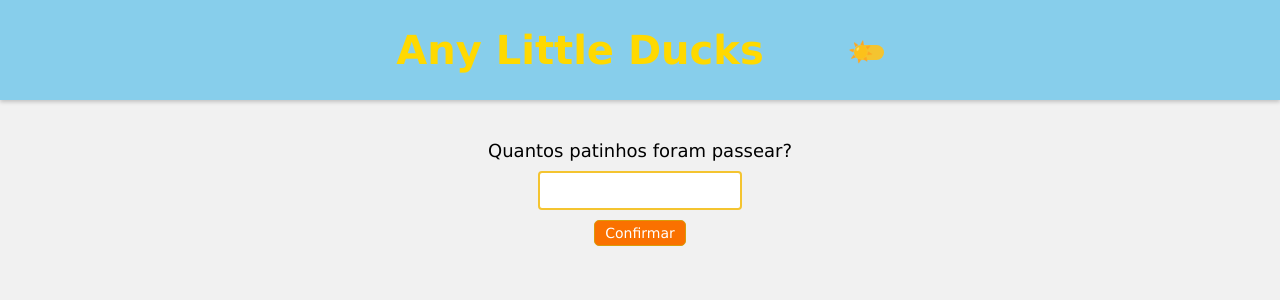
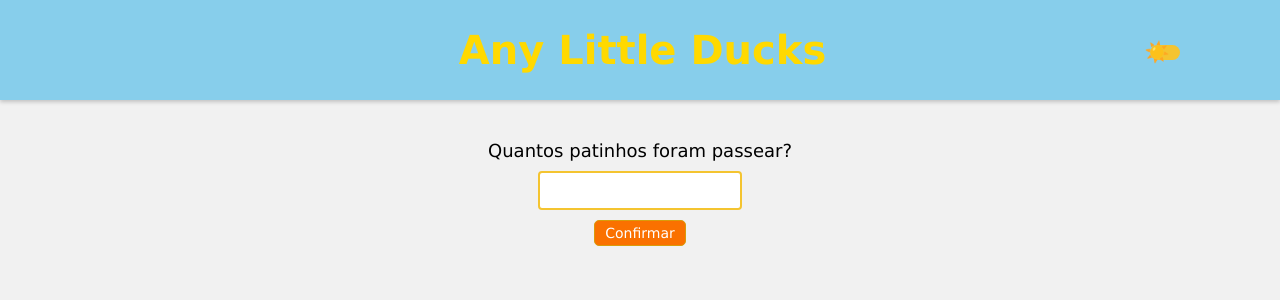
Before and after one commit to VictorNathanael/any-little-ducks, a React (Create React App) app: page / in a window 1280 px wide. Shown: the top 300 px of the page. Built offline with nearby package versions, Linux system fonts and the light colour scheme.

Commit message:
remove div on header and add justify-content in style

```diff
--- a/src/App.css
+++ b/src/App.css
@@ -15,7 +15,7 @@ html {
     text-align: center;
 }
 
-header {
+.header-container {
     display: flex;
     height: 100px;
     width: 100%;
@@ -24,22 +24,20 @@ header {
     background-color: #87ceeb;
     color: rgb(255, 217, 0);
     box-shadow: 0 2px 4px rgba(0, 0, 0, 0.2);
-    justify-content: center;
-}
-
-.header-container {
     display: flex;
     align-items: center;
+    justify-content: space-between;
 }
 
 .header-container h1 {
     font-size: 40px;
-    margin-right: 60px;
+    margin: 0 auto;
+    padding-left: 135px;
 }
 
 .switch {
     margin-top: 5px;
-    margin-left: 30px;
+    margin-right: 100px;
     font-size: 20px;
 }
 
--- a/src/App.jsx
+++ b/src/App.jsx
@@ -63,11 +63,9 @@ function App() {
 
     return (
         <div className='App' id={theme}>
-            <header>
-                <div className='header-container'>
-                    <h1>Any Little Ducks</h1>
-                    <SwitchTheme theme={theme} setTheme={setTheme} />
-                </div>
+            <header className='header-container'>
+                <h1>Any Little Ducks</h1>
+                <SwitchTheme theme={theme} setTheme={setTheme} />
             </header>
             <div className='main-container'>
                 <span>Quantos patinhos foram passear?</span>
```
